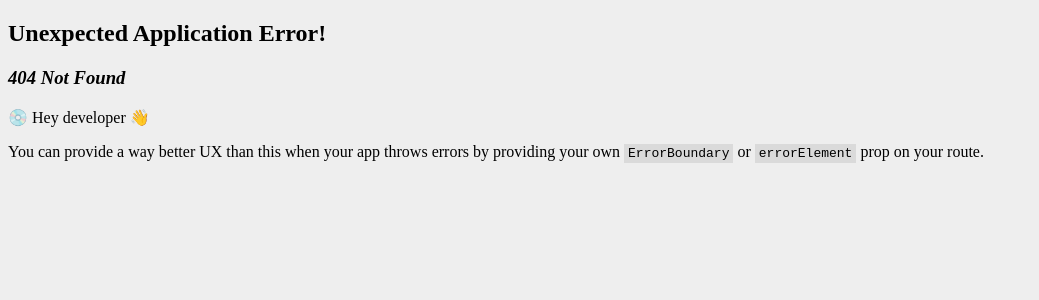
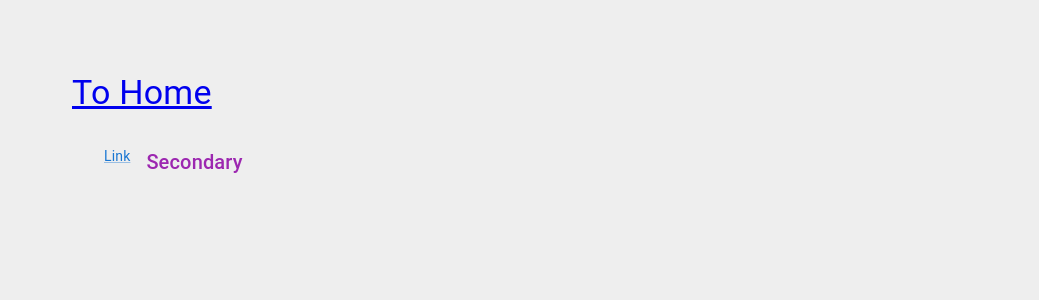
Before and after one commit to DonOhhhh/React-MUI-Tutorials, a React (Vite) app: page /link in a window 1280 px wide. Before the commit this address had no page. Shown: the top 300 px of the page, without its empty margins (0-1039 px from the left). Built offline with nearby package versions, Linux system fonts and the light colour scheme.

Commit message:
feat : Link

```diff
--- a/src/components/Links.tsx
+++ b/src/components/Links.tsx
@@ -17,6 +17,7 @@
         { link: "/accordion", text: "Accordion" },
         { link: "/imagelist", text: "ImageList" },
         { link: "/navbar", text: "Navbar" },
+        { link: "/link", text: "Link" },
     ];
 
     return (
--- /dev/null
+++ b/src/components/MuiLink.tsx
@@ -0,0 +1,16 @@
+import { Link, Stack, Typography } from "@mui/material";
+
+export const MuiLink = () => {
+    return (
+        <Stack spacing={2} direction={"row"} m={4}>
+            <Link href="#" variant="body2">
+                Link
+            </Link>
+            <Typography variant="h6">
+                <Link href="#" color="secondary" underline="none">
+                    Secondary
+                </Link>
+            </Typography>
+        </Stack>
+    );
+};
--- a/src/main.tsx
+++ b/src/main.tsx
@@ -16,6 +16,7 @@
 import { MuiAccordion } from "./components/MuiAccordion.tsx";
 import { MuiImageList } from "./components/MuiImageList.tsx";
 import { MuiNavbar } from "./components/MuiNavbar.tsx";
+import { MuiLink } from "./components/MuiLink.tsx";
 
 const router = createBrowserRouter([
     {
@@ -82,6 +83,10 @@
                 path: "/navbar",
                 element: <MuiNavbar />,
             },
+            {
+                path: "/link",
+                element: <MuiLink />,
+            },
         ],
     },
 ]);
```
